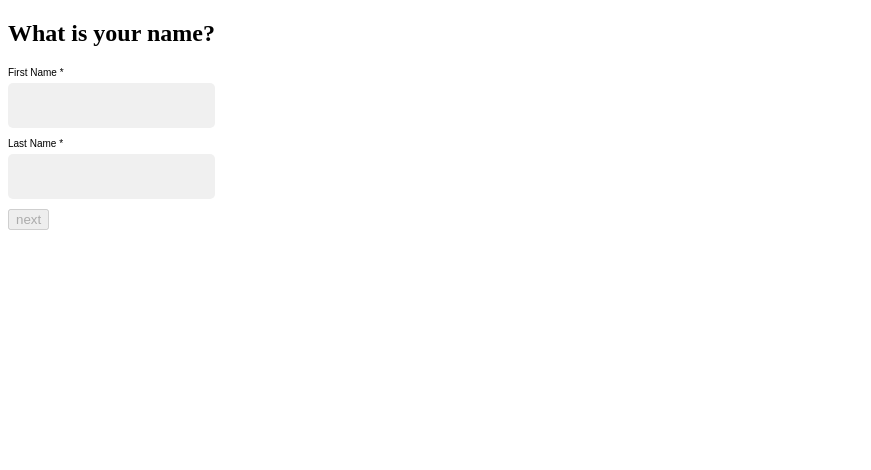
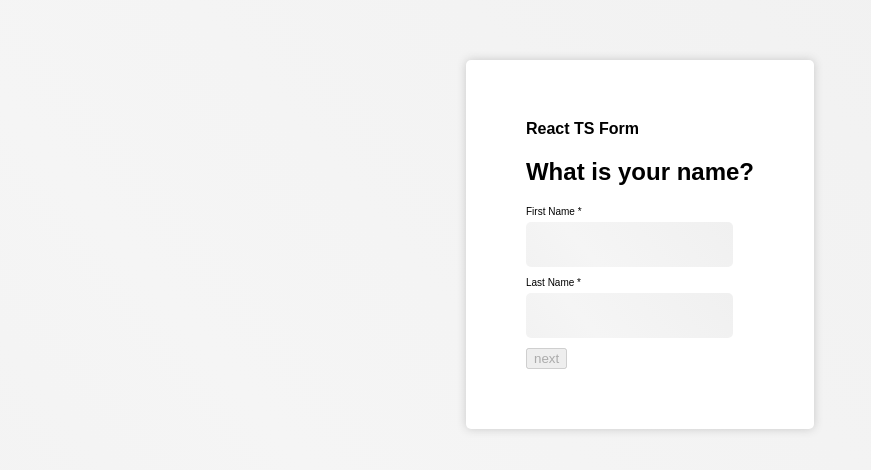
Before and after one commit to ludij/react-ts-form, a React (Create React App) app: page / in a window 1280 px wide. Shown: the top 470 px of the page, without its empty margins (0-871 px from the left). Built offline with nearby package versions, Linux system fonts and the light colour scheme.

Commit message:
improvement (css): added styling

```diff
--- a/src/App.tsx
+++ b/src/App.tsx
@@ -1,5 +1,7 @@
 import React from "react"
+import CTitle from './components/CTitle'
 import CForm from "./components/CForm"
+import "./styles/styles.css"
 
 const formSections = [
   {
@@ -81,6 +83,7 @@ const formState = [
 function App() {
   return (
     <React.Fragment>
+      <CTitle>React TS Form</CTitle>
       <CForm
         formSections={formSections}
         formState={formState}
--- a/src/components/CErrorMessage.tsx
+++ b/src/components/CErrorMessage.tsx
@@ -4,6 +4,7 @@ const CErrorMessage = styled.p(`
     margin: 10px 5px;
     color: darkred;
     font-family: Arial;
+    font-size: 10px;
 `)
 
 export default CErrorMessage
--- a/src/components/CForm.tsx
+++ b/src/components/CForm.tsx
@@ -123,10 +123,10 @@ const CForm = (props: CFormProps) => {
     if (someMissing) {
       return someMissing
     }
-    const someErrorMessageLenght = formState[sectionToShow].some(
+    const someErrorMessageLength = formState[sectionToShow].some(
       (formField) => formField.errorMessage.length
     )
-    return someErrorMessageLenght
+    return someErrorMessageLength
   }
 
   if (sectionToShow === props.formSections.length) {
--- a/src/components/CInputField.tsx
+++ b/src/components/CInputField.tsx
@@ -4,7 +4,13 @@ const CInputField = styled.input(`
     display: block;
     margin-top: 5px;
     padding: 15px;
-    background-color: #f0f0f0;
+    background: rgb(240, 240, 240);
+    background: linear-gradient(
+        230deg,
+        rgba(240, 240, 240, 1) 0%,
+        rgba(245, 245, 245, 1) 70%,
+        rgba(242, 242, 242, 1) 100%
+    );
     border: none;
     border-radius: 5px;
 `)
--- a/src/components/CInputRadioGroup.tsx
+++ b/src/components/CInputRadioGroup.tsx
@@ -8,8 +8,8 @@ interface CFormFieldOptions {
 }
 
 interface CInputRadioGroupProps {
+  value: string
   name: string
-  value: string
   options: CFormFieldOptions[]
   required?: boolean
   fieldIndex: number
--- a/src/components/CInputTextAndEmail.tsx
+++ b/src/components/CInputTextAndEmail.tsx
@@ -18,7 +18,7 @@ const CInputTextAndEmail = (props : CInputProps) => {
     return (
       <React.Fragment>
         <CLabel id={props.name}>
-          {props.label} {props.required && '*'}
+          {props.label} {props.required && "*"}
         </CLabel>
         <CInputField
           type={props.type}
--- /dev/null
+++ b/src/components/CTitle.tsx
@@ -0,0 +1,8 @@
+import styled from "@emotion/styled/macro"
+
+const CTitle = styled.h1(`
+    margin-top: 0;
+    font-size: 16px;
+`)
+
+export default CTitle
--- /dev/null
+++ b/src/styles/styles.css
@@ -0,0 +1,33 @@
+body {
+  margin: 0;
+  width: 100vw;
+  min-height: 100vh;
+  display: flex;
+  flex-direction: column;
+  justify-items: center;
+  align-items: center;
+  background: rgb(240, 240, 240);
+  background: linear-gradient(
+    230deg,
+    rgba(240, 240, 240, 1) 0%,
+    rgba(245, 245, 245, 1) 70%,
+    rgba(242, 242, 242, 1) 100%
+  );
+  font-family: Arial, Helvetica, sans-serif;
+}
+
+#root {
+  margin: 40px;
+  padding: 40px;
+  background-color: white;
+  border-radius: 5px;
+  max-width: 400px;
+  box-shadow: 0px 0px 10px 0px rgb(200, 200, 200);
+}
+
+@media screen and (min-width: 1200px) {
+  #root {
+    margin: 60px;
+    padding: 60px;
+  }
+}
```
Also changed, not shown: src/components/CPageContainer.tsx (added, +12 -0 lines).
